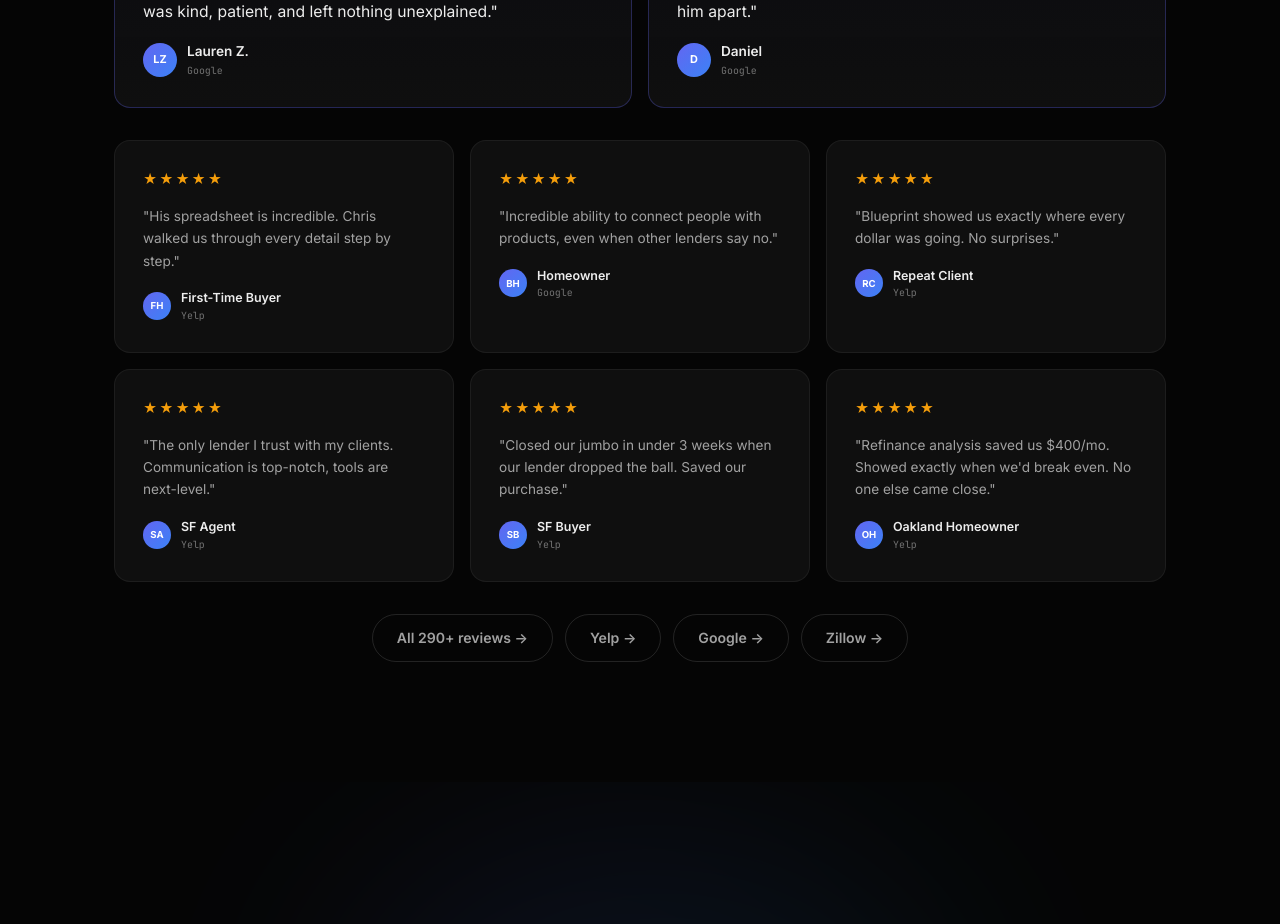
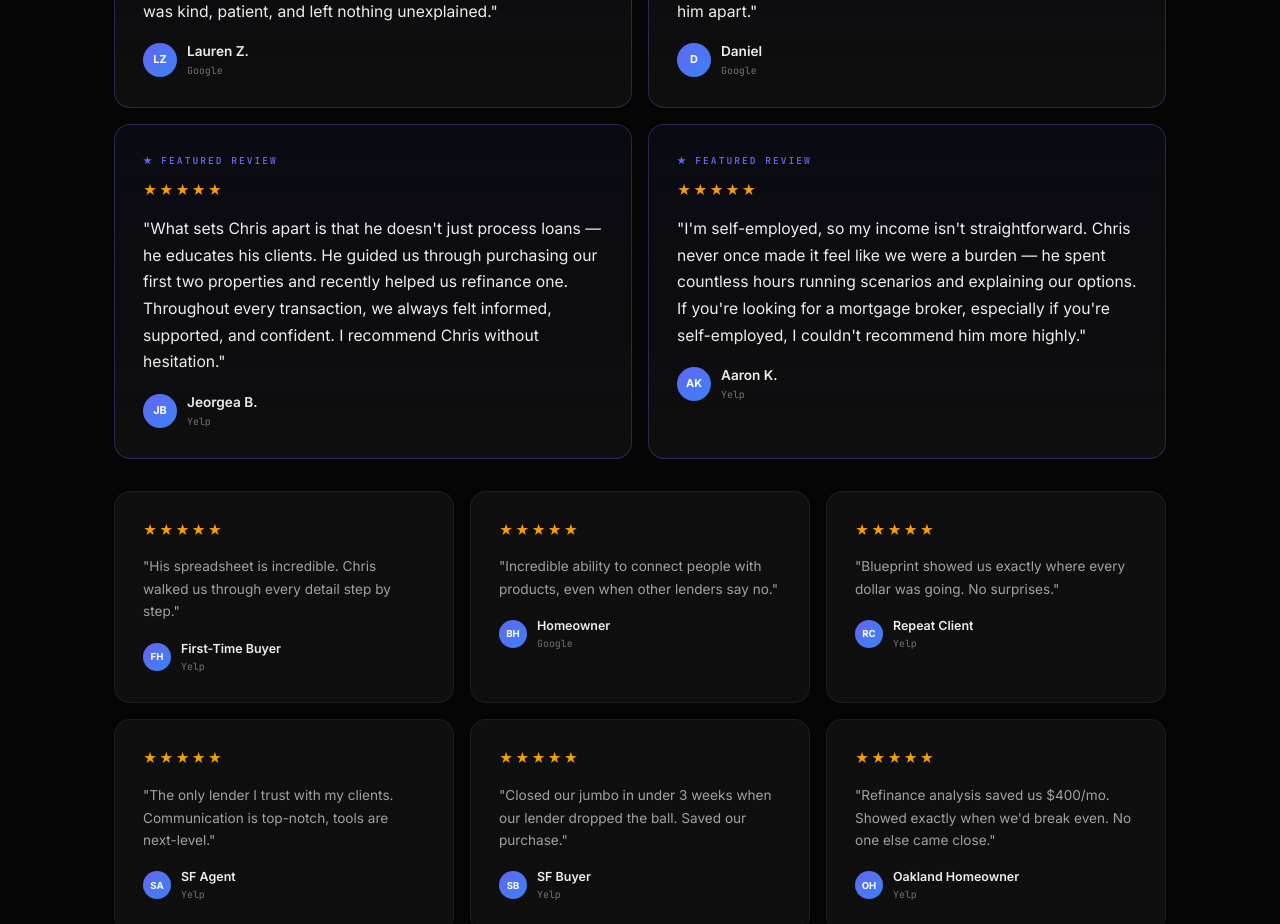
Before and after one commit to chr1stogranger/chris-granger-lo, a React (Vite) app: page / in a window 1280 px wide. Shown: the part 2680-3604 px from the top of the page. Built offline with nearby package versions, Linux system fonts and the light colour scheme.

Commit message:
Add two new 5-star Yelp reviews (Jeorgea B., Aaron K.) to featured reviews

```diff
--- a/src/App.jsx
+++ b/src/App.jsx
@@ -223,6 +223,8 @@ export default function App() {
           <div className="review-featured-row">
             <div className="review-card featured"><div className="review-featured-label">★ Featured Review</div><div className="review-stars">★★★★★</div><p className="review-text">"I was skeptical when my husband said 'you're going to love his spreadsheet' — I've never loved a spreadsheet in my life. But my skepticism was undeserved. Chris and his spreadsheet made home ownership feel achievable, and he's the reason I'm writing this as a brand new homeowner. He was kind, patient, and left nothing unexplained."</p><div className="review-meta"><div className="review-avatar">LZ</div><div><p className="review-author">Lauren Z.</p><p className="review-source">Google</p></div></div></div>
             <div className="review-card featured"><div className="review-featured-label">★ Featured Review</div><div className="review-stars">★★★★★</div><p className="review-text">"If another lender told you that you don't qualify, don't give up — reach out to Chris. He explored every available option and worked tirelessly to find a solution. Thanks to his team's dedication, we got the keys to our new home in just three weeks. His knowledge, creativity, and determination truly set him apart."</p><div className="review-meta"><div className="review-avatar">D</div><div><p className="review-author">Daniel</p><p className="review-source">Google</p></div></div></div>
+            <div className="review-card featured"><div className="review-featured-label">★ Featured Review</div><div className="review-stars">★★★★★</div><p className="review-text">"What sets Chris apart is that he doesn't just process loans — he educates his clients. He guided us through purchasing our first two properties and recently helped us refinance one. Throughout every transaction, we always felt informed, supported, and confident. I recommend Chris without hesitation."</p><div className="review-meta"><div className="review-avatar">JB</div><div><p className="review-author">Jeorgea B.</p><p className="review-source">Yelp</p></div></div></div>
+            <div className="review-card featured"><div className="review-featured-label">★ Featured Review</div><div className="review-stars">★★★★★</div><p className="review-text">"I'm self-employed, so my income isn't straightforward. Chris never once made it feel like we were a burden — he spent countless hours running scenarios and explaining our options. If you're looking for a mortgage broker, especially if you're self-employed, I couldn't recommend him more highly."</p><div className="review-meta"><div className="review-avatar">AK</div><div><p className="review-author">Aaron K.</p><p className="review-source">Yelp</p></div></div></div>
           </div>
           <div className="review-row">
             <div className="review-card"><div className="review-stars">★★★★★</div><p className="review-text">"His spreadsheet is incredible. Chris walked us through every detail step by step."</p><div className="review-meta"><div className="review-avatar">FH</div><div><p className="review-author">First-Time Buyer</p><p className="review-source">Yelp</p></div></div></div>
```
